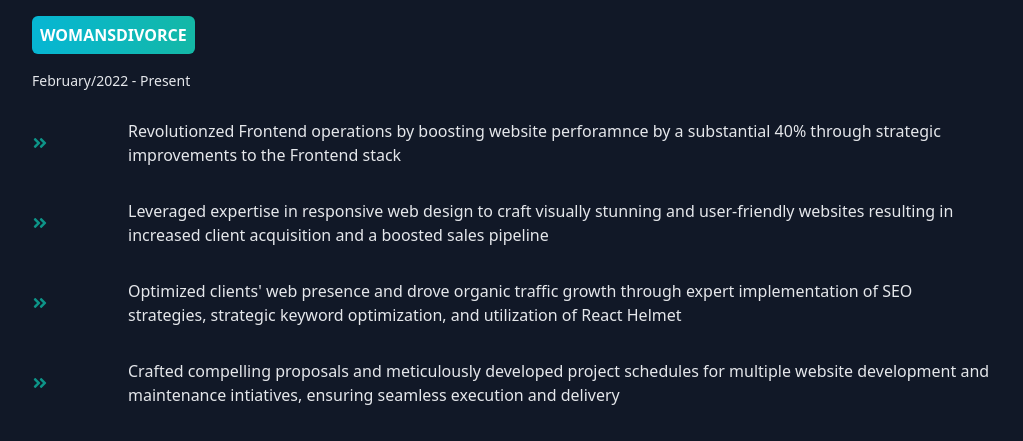
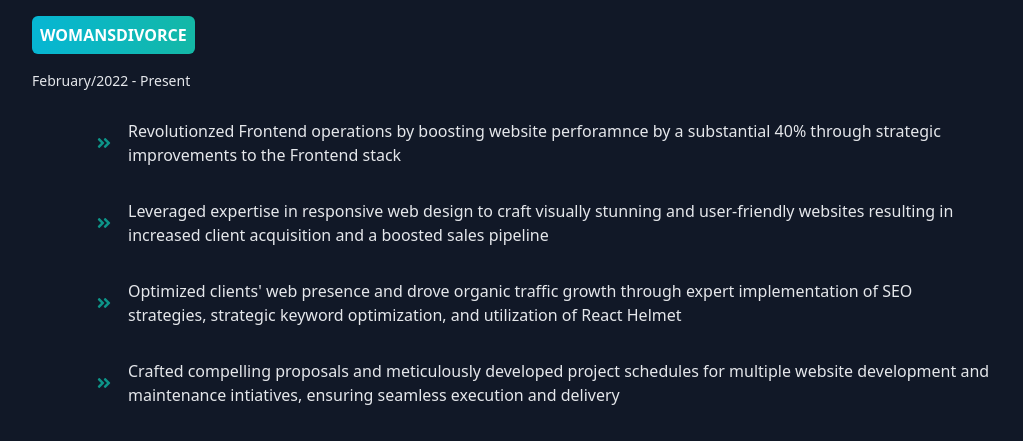
Before and after one commit to Jscorz/Portfolio-React-Tailwind, a Next.js app: page / in a window 1280 px wide. Shown: the part 2243-2684 px from the top of the page, without its empty margins (128-1151 px from the left). Built offline with nearby package versions, Linux system fonts and the light colour scheme.

Commit message:
added xl:translate-x-16 to faarrowright icon as there was too much space between it and the text next to it on xl screens

```diff
--- a/components/Experience.js
+++ b/components/Experience.js
@@ -17,14 +17,14 @@ const Experience = () => {
 			</div>
 			<p className='text-gray-700 text-sm dark:text-gray-200'>February/2022 - Present</p>
 			<div className='grid grid-cols-10 items-center text-gray-800 py-1'>
-				<FaAngleDoubleRight className='text-teal-600 col-start-1 col-span-1'></FaAngleDoubleRight>
+				<FaAngleDoubleRight className='text-teal-600 col-start-1 col-span-1 xl:translate-x-16'></FaAngleDoubleRight>
 				<p className='col-span-9 text-gray-700 dark:text-gray-200'>
 					Revolutionzed Frontend operations by boosting website perforamnce by a
 					substantial 40% through strategic improvements to the Frontend stack
 				</p>
 			</div>
 			<div className='grid grid-cols-10 items-center text-gray-800 py-1'>
-				<FaAngleDoubleRight className='text-teal-600 col-start-1 col-span-1'></FaAngleDoubleRight>
+				<FaAngleDoubleRight className='text-teal-600 col-start-1 col-span-1 xl:translate-x-16'></FaAngleDoubleRight>
 				<p className='col-span-9 text-gray-700 dark:text-gray-200'>
 					Leveraged expertise in responsive web design to craft visually stunning and
 					user-friendly websites resulting in increased client acquisition and a boosted
@@ -32,7 +32,7 @@ const Experience = () => {
 				</p>
 			</div>
 			<div className='grid grid-cols-10 items-center text-gray-800 py-1'>
-				<FaAngleDoubleRight className='text-teal-600 col-start-1 col-span-1'></FaAngleDoubleRight>
+				<FaAngleDoubleRight className='text-teal-600 col-start-1 col-span-1 xl:translate-x-16'></FaAngleDoubleRight>
 				<p className='col-span-9 text-gray-700 dark:text-gray-200'>
 					Optimized clients' web presence and drove organic traffic growth through expert
 					implementation of SEO strategies, strategic keyword optimization, and
@@ -40,7 +40,7 @@ const Experience = () => {
 				</p>
 			</div>
 			<div className='grid grid-cols-10 items-center text-gray-800 py-1'>
-				<FaAngleDoubleRight className='text-teal-600 col-start-1 col-span-1'></FaAngleDoubleRight>
+				<FaAngleDoubleRight className='text-teal-600 col-start-1 col-span-1 xl:translate-x-16'></FaAngleDoubleRight>
 				<p className='col-span-9 text-gray-700 dark:text-gray-200'>
 					Crafted compelling proposals and meticulously developed project schedules for
 					multiple website development and maintenance intiatives, ensuring seamless
```
